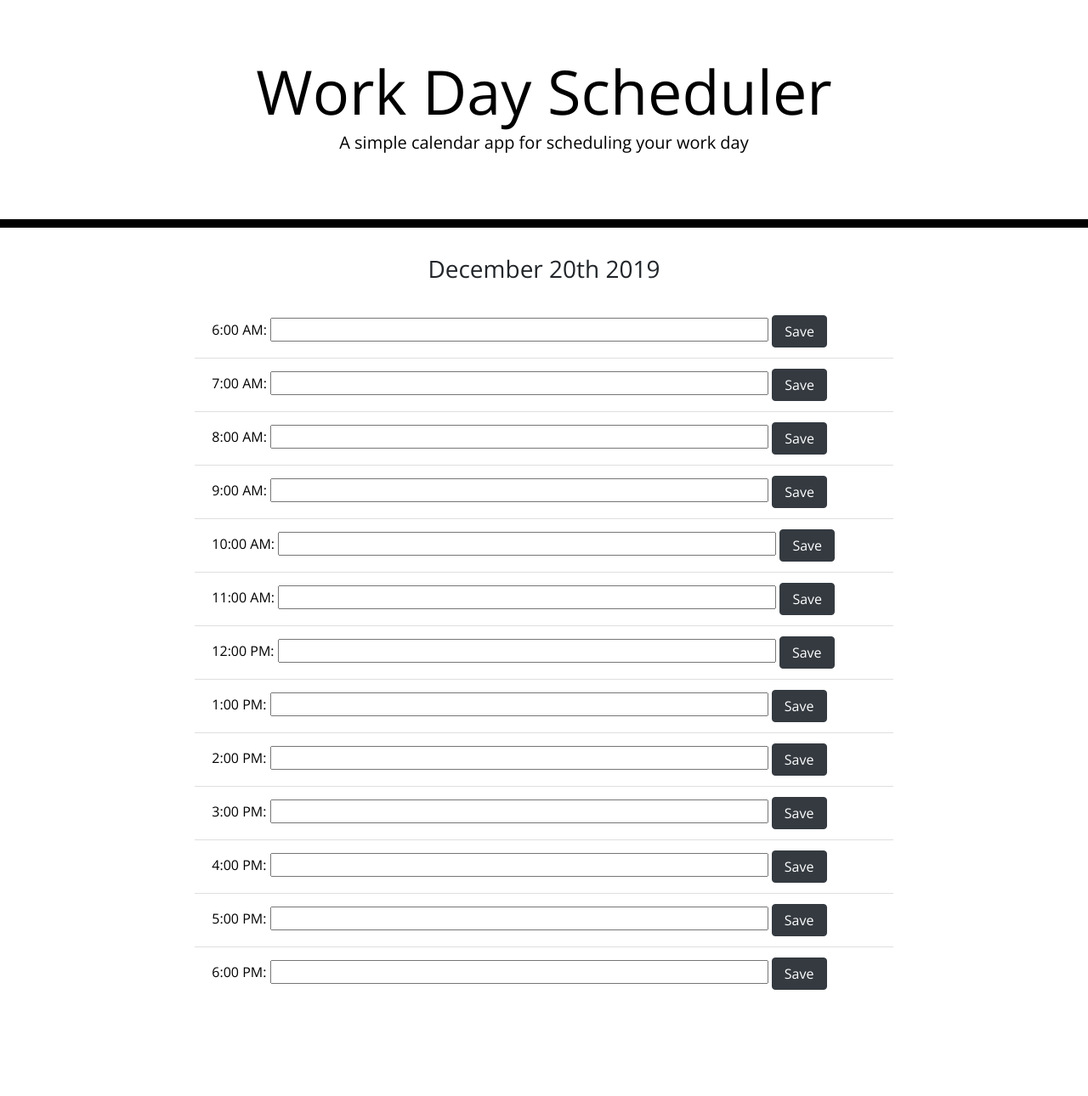
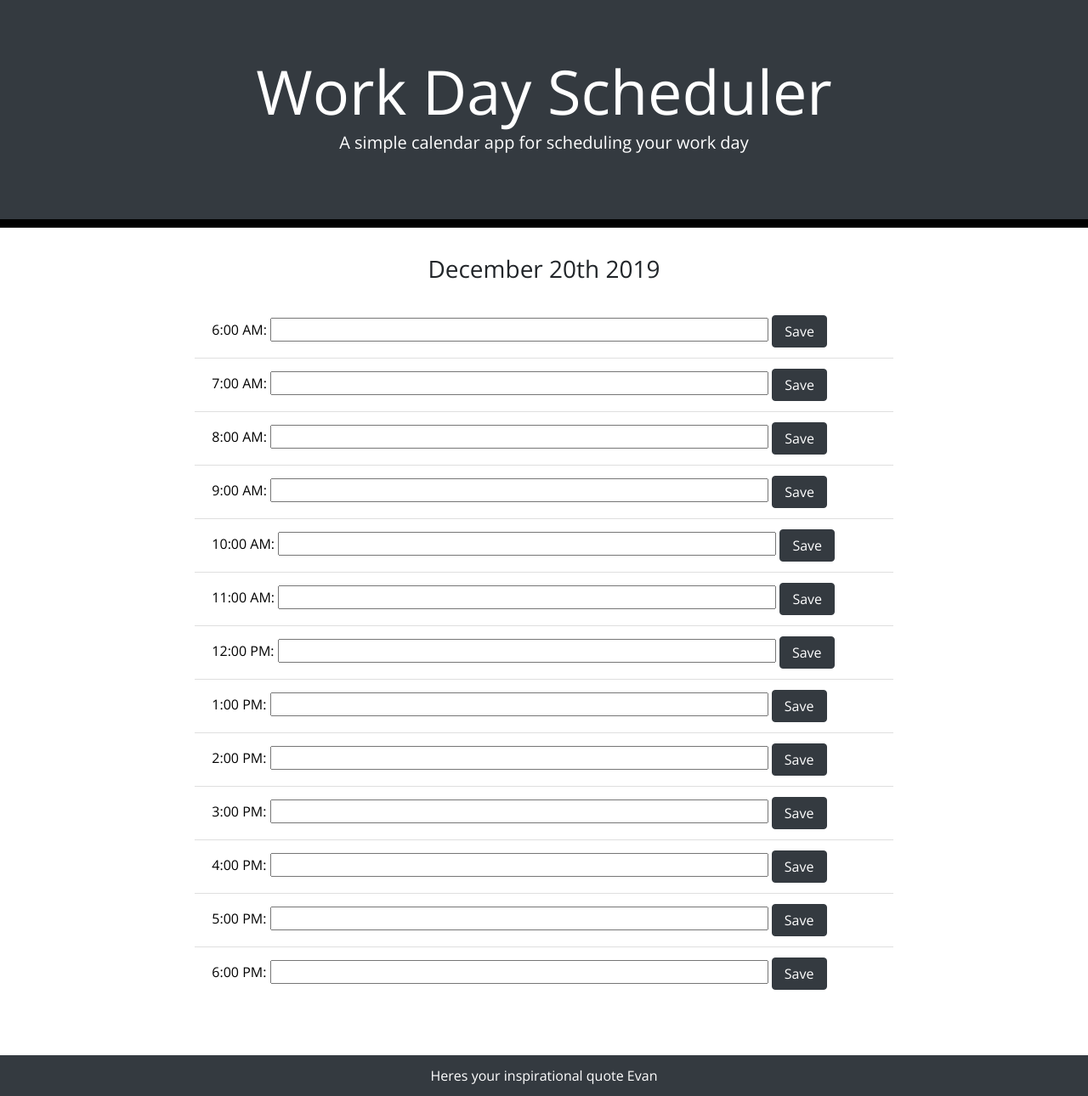
Before and after one commit to Ethan25Irvine/Daily-Planner, a plain HTML site: page index.html in a window 1280 px wide. Shown: the whole page at 85% size. Before the commit the page ends 1242 px from the top, so only its background shows below. Drawn offline with nearby package versions, Linux system fonts and the light colour scheme.

Commit message:
Styled up the page a bit

```diff
--- a/index.html
+++ b/index.html
@@ -35,7 +35,7 @@
   </head>
 
   <body>
-    <header class="jumbotron">
+    <header class="jumbotron bg-dark">
       <h1 class="display-3">Work Day Scheduler</h1>
       <p class="lead">A simple calendar app for scheduling your work day</p>
     </header>
@@ -50,6 +50,14 @@
         </ul>
     </div>
 
+    <!-- Footer -->
+  <footer class="page-footer">
+
+
+    <div class="bg-dark py-3 text-center text-white"> Heres your inspirational quote Evan</div>
+
+
+  </footer>
 
      <!-- javascript link -->
     <script type="text/javascript" src="script.js"></script>
--- a/style.css
+++ b/style.css
@@ -15,8 +15,7 @@ body {
 
   .jumbotron {
     text-align: center;
-    background-color: transparent;
-    color: black;
+    color: white;
     border-radius: 0;
     border-bottom: 10px solid black;
   }
```
